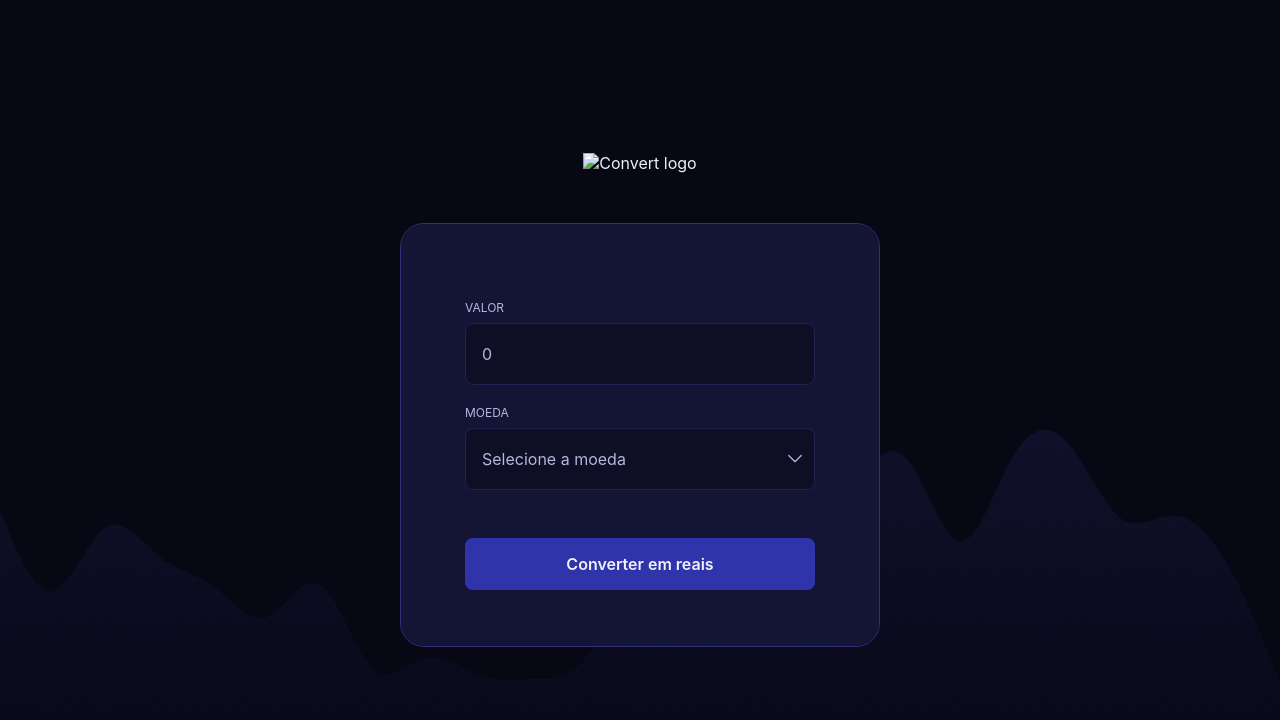
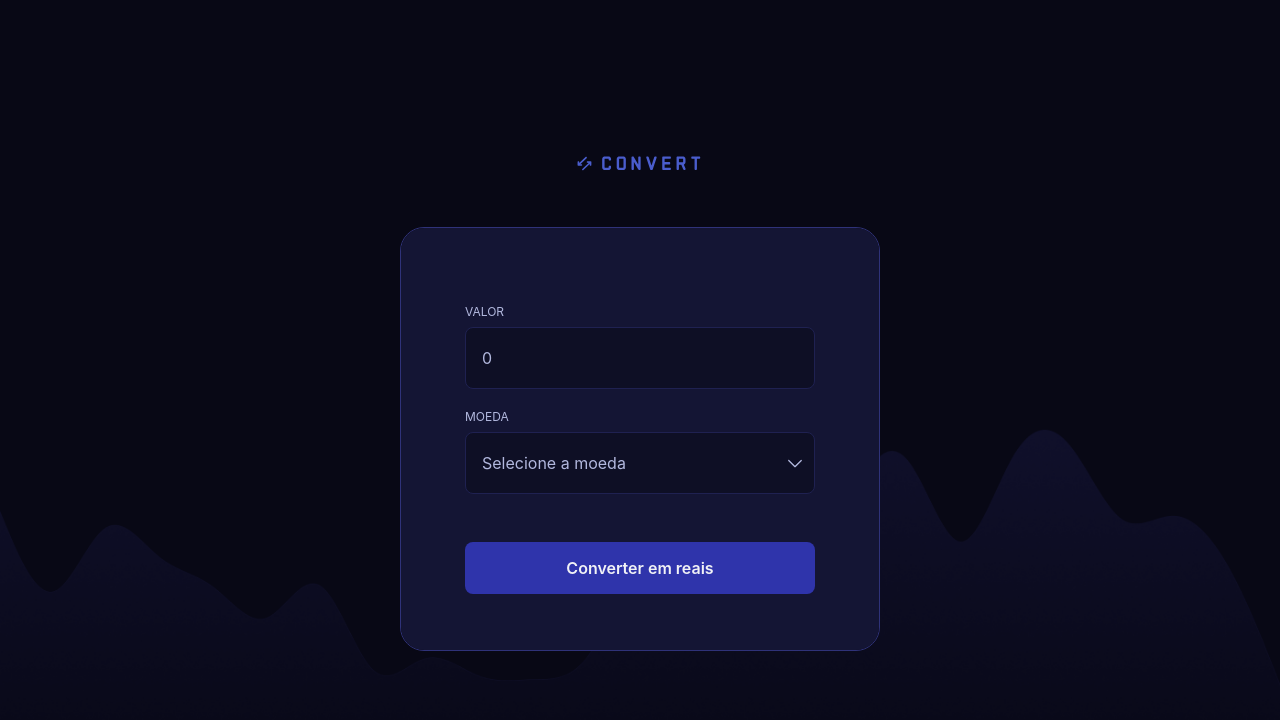
Before and after one commit to marcelodevv/convert-coin, a plain HTML site: page index.html in a window 1280 px wide. Drawn offline with Linux system fonts and the light colour scheme; files whose address does not match are found by name.

Commit message:
Fix: image source path for logo in index.html

```diff
--- a/index.html
+++ b/index.html
@@ -17,7 +17,7 @@
     <title>Convert</title>
   </head>
   <body>
-    <img src="./img/logo.svg" alt="Convert logo" />
+    <img src="logo.svg" alt="Convert logo" />
 
     <main>
       <form>
```
